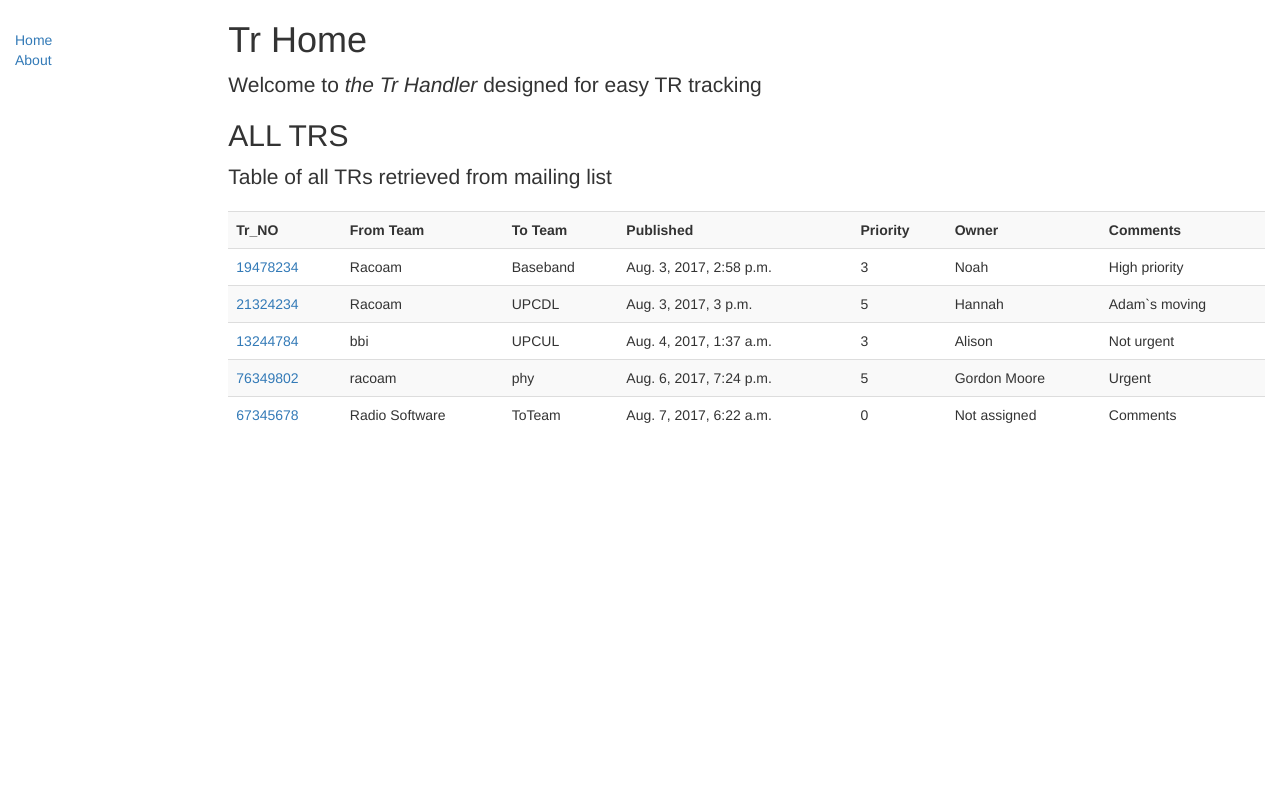
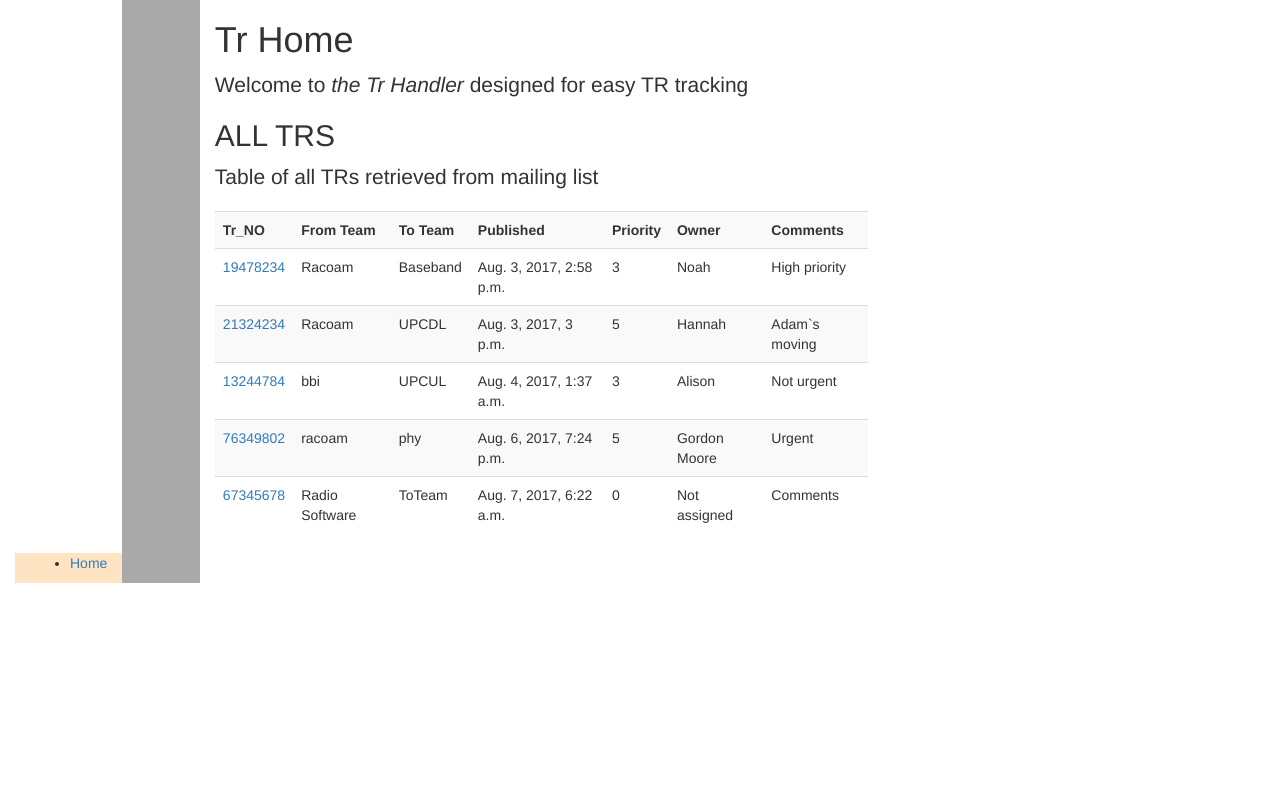
Before and after one commit to knoahlr/TrS, a Django app: page /TrDisplay/ in a window 1280 px wide. Run offline with Django 3.2, Linux system fonts and the light colour scheme; data comes from the database, SQL or seed files in the repository; some libraries are stand-ins or nearby versions.

Commit message:
New website look; Email scraper in progress

```diff
--- a/Tr/TrDisplay/models.py
+++ b/Tr/TrDisplay/models.py
@@ -21,8 +21,12 @@ class TrClass(models.Model):
 
 
 class TrForms(forms.ModelForm):
+    Pub_date = forms.DateTimeField(' date published ', widget=forms.TextInput(attrs={'disabled':'True'}))
+
     class Meta:
         model = TrClass
-        widget = forms.TextInput(attrs={'class': 'special'})
+        #
         fields = '__all__'
-        labels = {'FromTeam':'from team', 'ToTeam':'To team'}
+        #labels = {'FromTeam':'from team', 'ToTeam':'To team'}
+        # fields = ['Tr_NO', 'FromTeam', 'ToTeam', 'Prior_Int', 'Pub_date', 'owner', 'comments']
+        # fields['Pub_date'].widget.attrs['readonly'] = True
--- a/Tr/TrDisplay/static/css/styles.css
+++ b/Tr/TrDisplay/static/css/styles.css
@@ -1,8 +1,19 @@
-.sidebar-nav {
-    margin-top: 30px;
-    padding: 0;
-    list-style: none;
+html, body, head {
+    height: fill;
 }
-span.badge.pull-left {
-    margin-right: 10px;
+.container-fluid {
+    height: 100%;
+    overflow-y: hidden; /* don't show content that exceeds my height */
 }
+.row {
+    height: 100%;
+    display: table-row;
+}
+
+.row .no-float {
+  display: table-cell;
+  float: none;
+  background-size:cover;
+  background-color:darkgray;
+  color:azure;
+}
--- a/Tr/TrDisplay/templates/base_generic.html
+++ b/Tr/TrDisplay/templates/base_generic.html
@@ -1,5 +1,5 @@
 <!DOCTYPE html>
-<html lang="en">
+<html lang="en" style="height:100%;">
 <head>
 
   {% block title %}<title>TR Handling</title>{% endblock %}
@@ -11,23 +11,24 @@
 
 
   {% load static %}
-  <link rel="stylesheet" href="{% static 'css/styles.css' %}">
+  <link rel="stylesheet" type="text/css" href="{% static 'css/styles.css' %}">
 </head>
 
-<body>
+<body style="height:100%;">
 
-  <div class="container-fluid" >
+  <div class="container-fluid", style="height:100%;">
 
-    <div class="row">
-      <div class="col-sm-2">
+    <div class="row" style="height:100%;">
+      <div class="col-sm-12" style="background-color:bisque;">
       {% block sidebar %}
-      <ul class="sidebar-nav">
+      <ul>
           <li><a href="{% url 'index' %}">Home</a></li>
-          <li><a href="">About</a></li>
       </ul>
-     {% endblock %}
+      {% endblock %}
       </div>
-      <div class="col-sm-10 ">
+      <div class="col-sm-1 no-float" style="height:100%; background-color:darkgray;">
+      </div>
+      <div class="col-sm-11 ">
       {% block content %}{% endblock %}
       </div>
     </div>
--- a/Tr/emailScraper.py
+++ b/Tr/emailScraper.py
@@ -12,10 +12,6 @@ application = get_wsgi_application()
 from TrDisplay.models import TrClass
 
 if __name__ == '__main__':
-<<<<<<< HEAD
-
-=======
->>>>>>> efe4ad104ff3535595cc075654c5eceef38656d4
     Tr = TrClass()
     EmailData = open('/mnt/c/Users/knoah/Desktop/EmailEx.txt', 'r').read()
     TR_NUMB = re.search('TR NUMBER:\s+([0-9]+)', EmailData).group(1)
```
Also changed, not shown: Tr/TrDisplay/views.py (line endings or trailing spaces), Tr/db.sqlite3, 6 other files.
